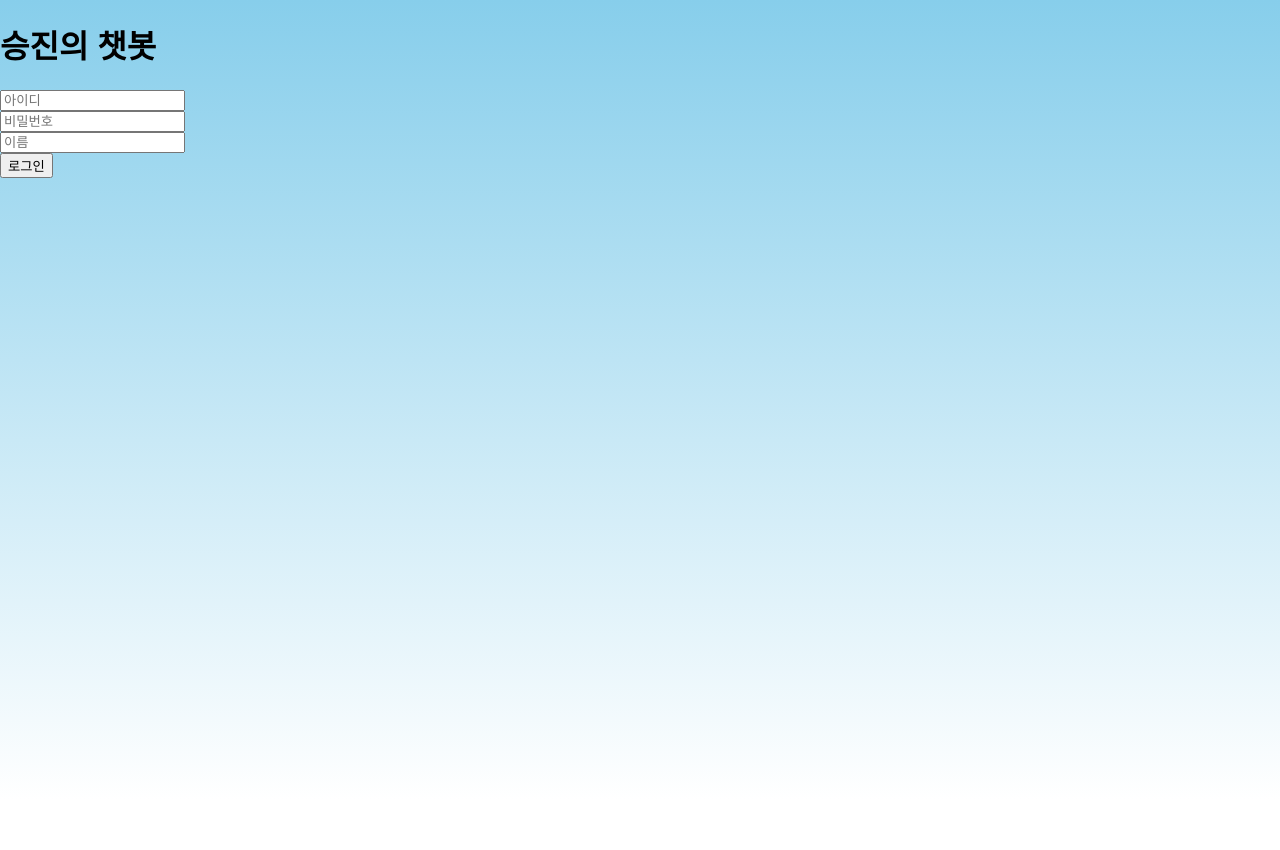
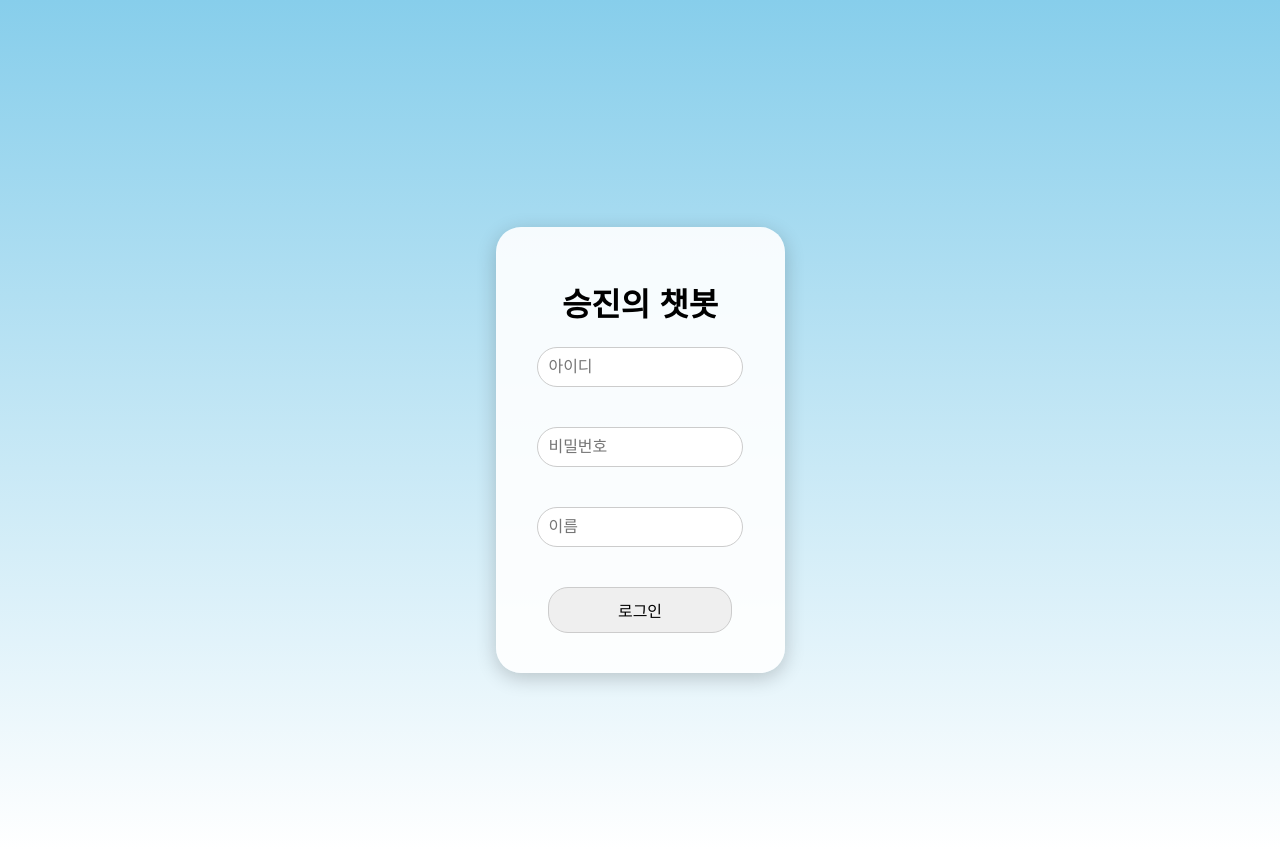
Before and after one commit to hansj8267/basic-chatbot, a Flask app: page / in a window 1280 px wide. Before the commit the page ends 719 px from the top, so only its background shows below. Run offline with Flask 3, Linux system fonts and the light colour scheme.

Commit message:
Update style.css

```diff
--- a/static/style.css
+++ b/static/style.css
@@ -1,13 +1,113 @@
-/* 전체 화면 레이아웃 */
+/* 기존 로그인 & 챗봇 스타일 그대로 */
 body {
   margin: 0;
   font-family: 'Nanum Pen Script', cursive;
   background: linear-gradient(to bottom, #87ceeb, #ffffff);
-  display: flex;
-  height: 100vh;
+  display: flex; /* flex로 변경 */
+  justify-content: flex-start; /* 왼쪽 정렬 */
+  align-items: flex-start;
+  min-height: 100vh;
+  padding-top: 50px;
 }
 
-/* 사이드바 */
+/* 로그인 화면 */
+.login-body {
+  justify-content: center;
+  align-items: center;
+}
+.login-container {
+  background: rgba(255,255,255,0.9);
+  padding: 30px;
+  border-radius: 25px;
+  text-align: center;
+  box-shadow: 0 5px 20px rgba(0,0,0,0.2);
+}
+.login-container input {
+  display: block;
+  width: 80%;
+  margin: 10px auto;
+  padding: 10px;
+  border-radius: 20px;
+  border: 1px solid #ccc;
+  font-size: 16px;
+}
+
+/* 챗봇 화면 */
+.chat-container {
+  background: rgba(255,255,255,0.9);
+  padding: 30px;
+  border-radius: 25px;
+  width: 400px;
+  box-shadow: 0 5px 20px rgba(0,0,0,0.2);
+  text-align: center;
+  margin: 50px;
+}
+
+.chat-container h1 {
+  margin-top: 0;
+  margin-bottom: 20px;
+}
+
+#chat-form input[type="text"] {
+  width: 80%;
+  padding: 10px 15px;
+  border-radius: 20px;
+  border: 1px solid #ccc;
+  font-size: 16px;
+}
+
+#chat-form input[type="submit"] {
+  padding: 10px 20px;
+  border-radius: 20px;
+  border: none;
+  background-color: #87ceeb;
+  color: white;
+  font-size: 16px;
+  cursor: pointer;
+  margin-left: 5px;
+  margin-top: 20px;
+}
+#chat-form input[type="submit"]:hover {
+  background-color: #00bfff;
+}
+
+.reply {
+  margin-top: 15px;
+  font-size: 20px;
+  min-height: 30px;
+  text-align: left;
+}
+
+#assignmentsBox {
+  margin-top: 15px;
+  text-align: left;
+}
+
+.assignment-card {
+  background: #f0f8ff;
+  padding: 10px 15px;
+  border-radius: 15px;
+  margin-bottom: 10px;
+  position: relative;
+}
+
+.delete-btn {
+  position: absolute;
+  top: 10px;
+  right: 15px;
+  background: #ff4d4d;
+  color: white;
+  border: none;
+  padding: 5px 10px;
+  border-radius: 10px;
+  cursor: pointer;
+  font-size: 12px;
+}
+.delete-btn:hover {
+  background: #ff1a1a;
+}
+
+/* 사이드바 추가 */
 .sidebar {
   width: 260px;
   background-color: rgba(44, 62, 80, 0.9);
@@ -15,13 +115,11 @@ body {
   padding: 20px;
   box-sizing: border-box;
   overflow-y: auto;
-}
-
-.sidebar .section {
-  margin-bottom: 25px;
+  height: 100vh;
 }
 
 .sidebar h2 {
+  font-size: 18px;
   border-bottom: 1px solid rgba(255,255,255,0.3);
   padding-bottom: 5px;
   margin-bottom: 10px;
@@ -35,20 +133,6 @@ body {
   border: none;
 }
 
-/* 메인 콘텐츠 */
-.main-content {
-  flex: 1;
-  padding: 20px;
-  overflow-y: auto;
+.section {
+  margin-bottom: 25px;
 }
-
-/* 기존 chat-container 스타일 유지 */
-.chat-container {
-  background: rgba(255,255,255,0.9);
-  padding: 30px;
-  border-radius: 25px;
-  width: 400px;
-  box-shadow: 0 5px 20px rgba(0,0,0,0.2);
-  text-align: center;
-  margin: auto;
-}
```
